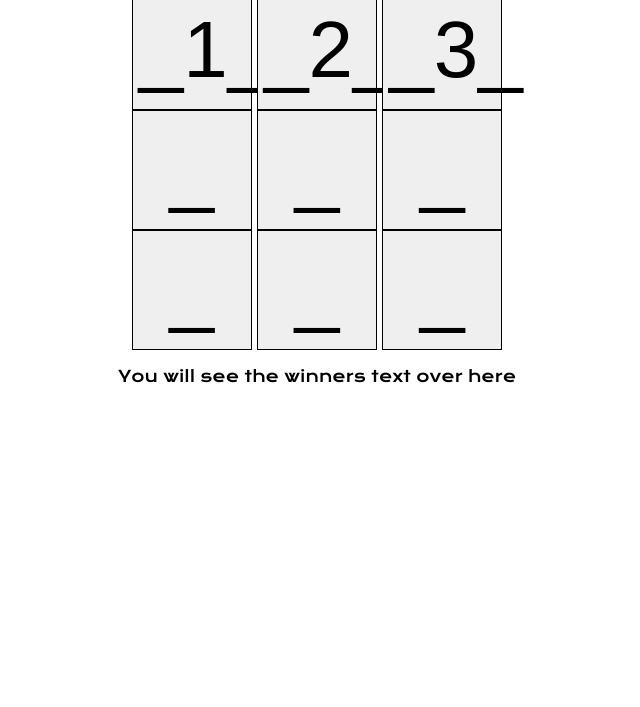
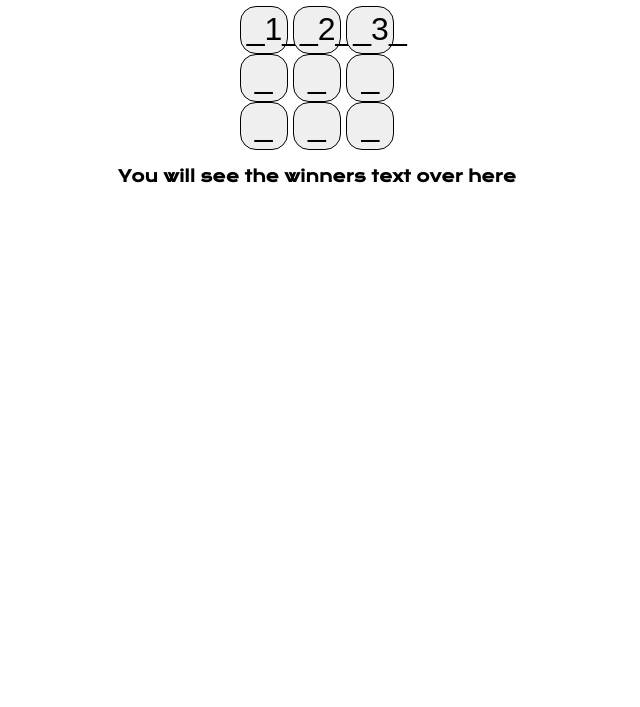
Before and after one commit to gkdhindsa/JavaScript-TicTacToe, a plain HTML site: page index.html in a window 1280 px wide. Shown: the part 93-800 px from the top of the page, without its empty margins (323-963 px from the left). Drawn offline with nearby package versions, Linux system fonts and the light colour scheme.

Commit message:
feat: update_css

```diff
--- a/style.css
+++ b/style.css
@@ -1,11 +1,18 @@
 body{
     text-align: center;
     font-family:  'Krona One', sans-serif;
+    padding: 0;
+    margin: 0;
+}
+html{
+    margin:1rem;
+    font-weight:bold;
 }
 
 .element{
-    font-size: 5em;
+    font-size: 2rem;
     border: 1pt solid black;
+    border-radius: 1rem;
     height: 1.5em;
     width: 1.5em;
 }
```
